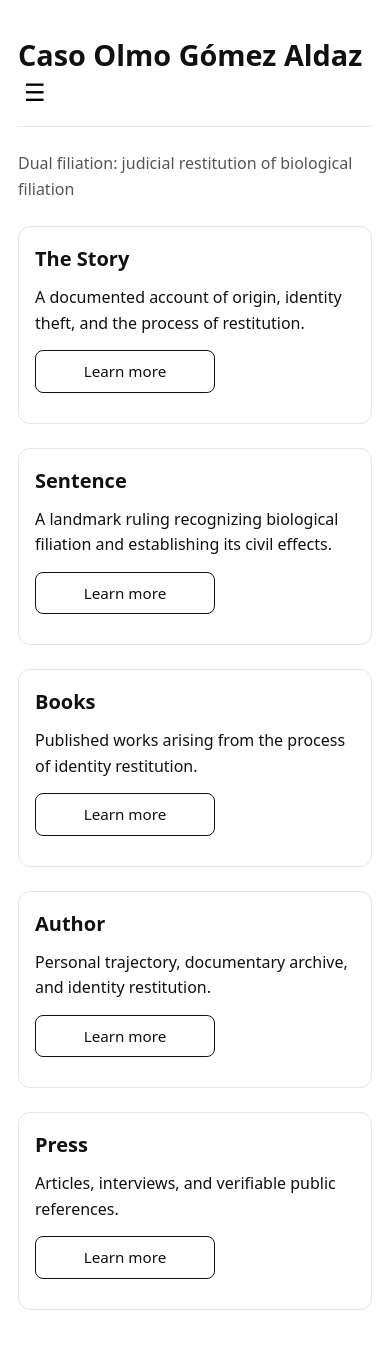
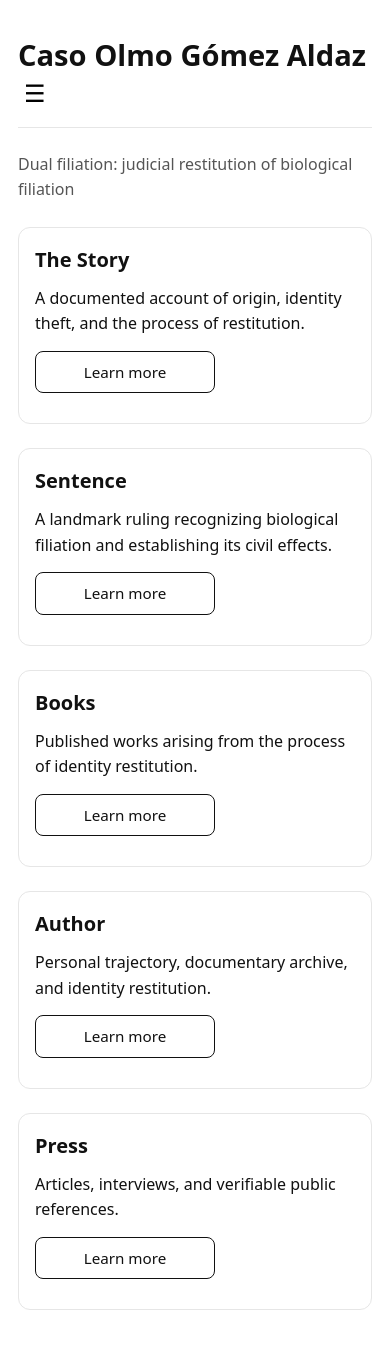
Before and after one commit to olmogaldaz/olmogaldaz.github.io, a Jekyll site: the page built from en/index.html, in a window 390 px wide and 1366 px high. Shown: the top 1349 px of the window. Built offline with Jekyll 4.4.1, drawn with Linux system fonts in a browser that asks for light colours.

Commit message:
Update style.css

```diff
--- a/css/style.css
+++ b/css/style.css
@@ -211,7 +211,8 @@
 @media (max-width:600px){
 
   .site-title {
-    font-size: 1.8rem;   /* el tamaño que ya te guste */
+    margin:0;
+    font-size: 1.82rem;   /* el tamaño que ya te guste */
 
   }
   header h1{
@@ -230,6 +231,8 @@
     flex-direction:column;
     align-items:flex-start;
     gap:10px;
+
+    flex-basis:100%;
   }
 
   .main-nav.open{
@@ -262,6 +265,13 @@
   .card.hero{
     padding:24px;
   }
+
+  #site-header{
+    display:flex;
+    align-items:center;
+    justify-content:space-between;
+    flex-wrap:wrap;
+  }
 }
 
 #site-header{
```
